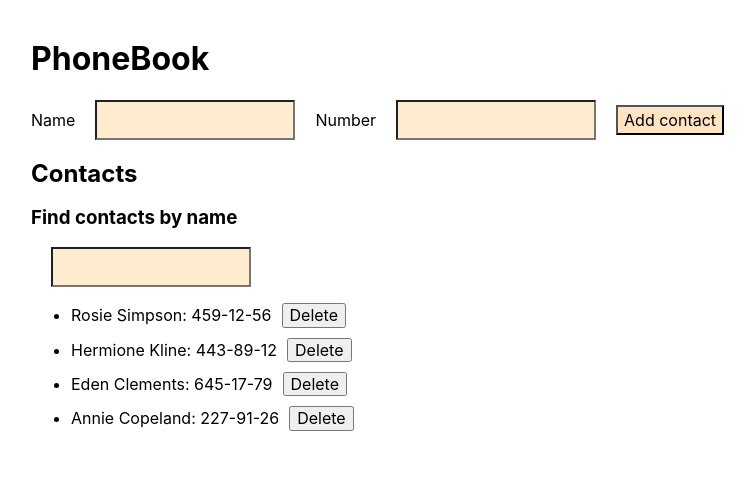
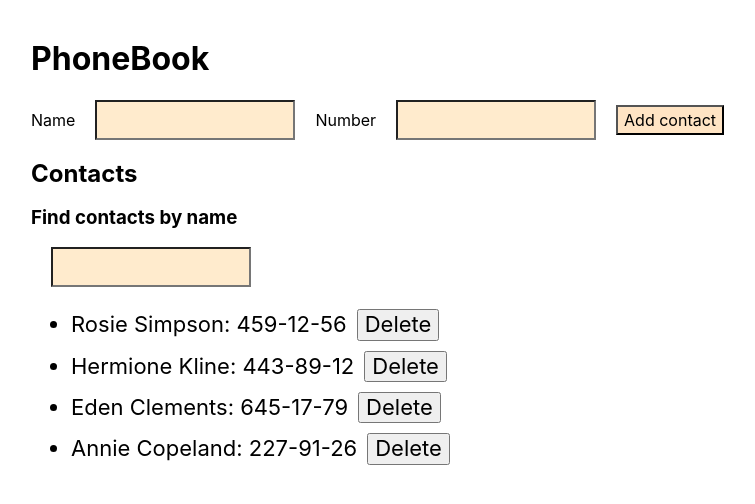
Before and after one commit to OksanaChorna/goit-react-hw-02-phonebook, a React (Create React App) app: page / in a window 1280 px wide. Shown: the top 504 px of the page, without its empty margins (29-784 px from the left). Built offline with nearby package versions, Linux system fonts and the light colour scheme.

Commit message:
Видаляє заіве

```diff
--- a/src/components/ContactsList/ContactsList.js
+++ b/src/components/ContactsList/ContactsList.js
@@ -1,9 +1,10 @@
 import ContactItem from './ContactsListItem';
 import PropTypes from 'prop-types';
+import style from './ContactsList.module.css';
 
 const ContactsList = ({ findContact, onDeleteContact }) => {
   return (
-    <ul>
+    <ul className={style.contactList}>
       {findContact().map(({ id, name, number }) => {
         return (
           <ContactItem
```
Also changed, not shown: src/components/Filter/Filter.module.css (deleted).
